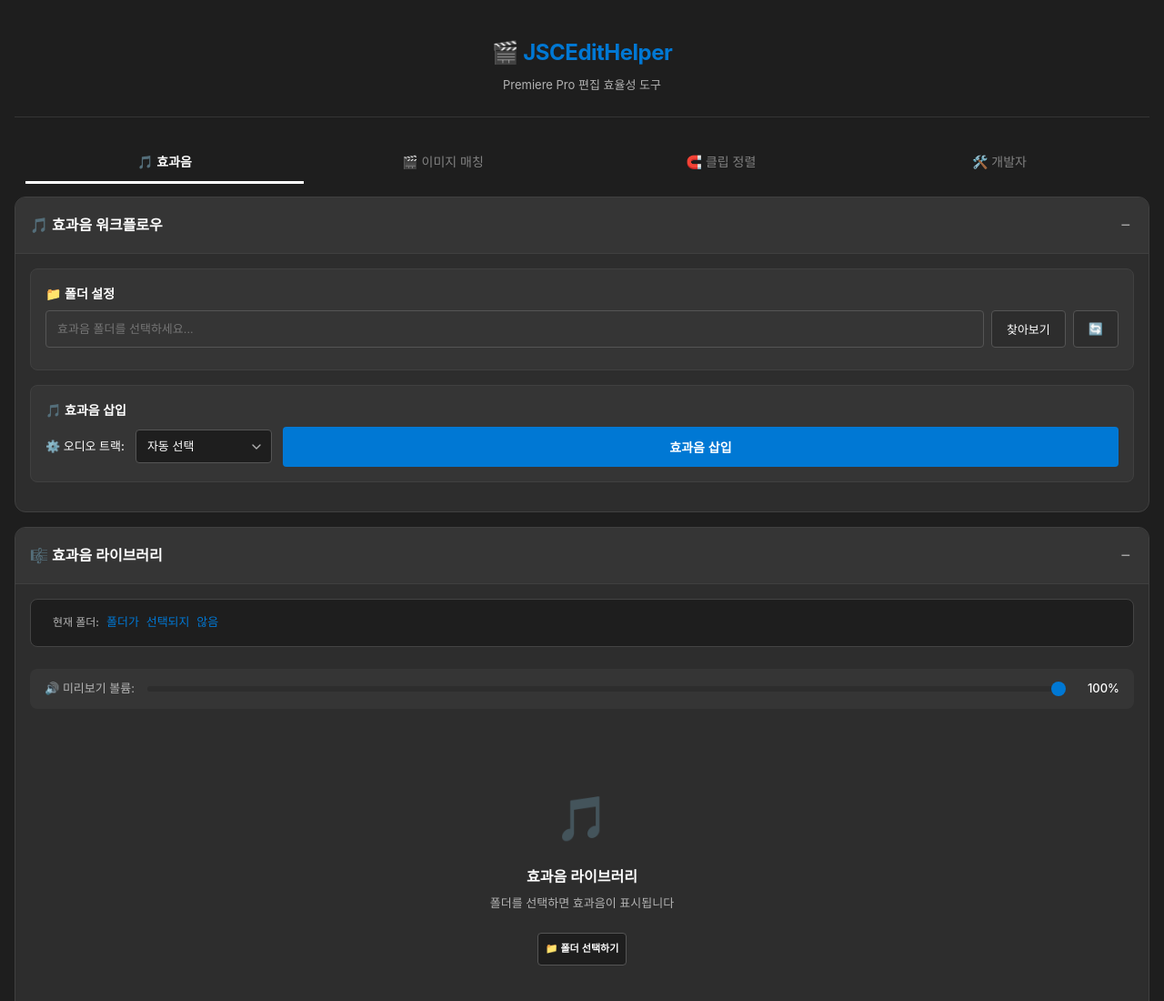
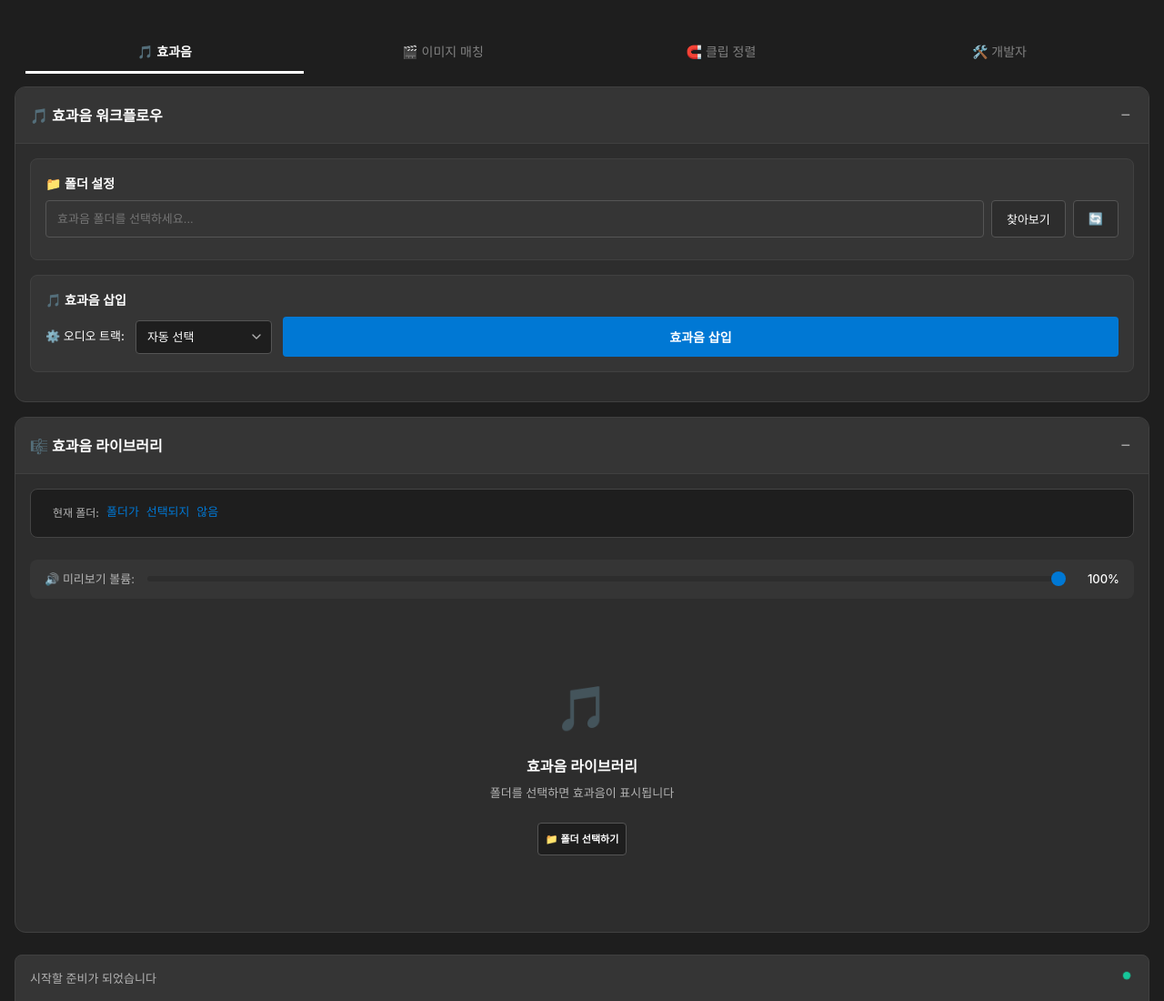
Before and after one commit to j082175/com.adobe.JSCEditHelper, a website: page index.html in a window 1280 px wide. Shown: the top 1100 px of the page at 91% size. Drawn offline with Linux system fonts and the light colour scheme.

Commit message:
Remove app header section to save UI space
Removed the header section containing app title and subtitle to reduce
vertical space usage in the extension panel UI.

Co-Authored-By: Claude Sonnet 4.5 <noreply@anthropic.com>

```diff
--- a/index.html
+++ b/index.html
@@ -7,12 +7,6 @@
 </head>
 <body>
     <div id="content">
-        <!-- 헤더 섹션 -->
-        <header class="app-header">
-            <h1>🎬 JSCEditHelper</h1>
-            <p class="app-subtitle">Premiere Pro 편집 효율성 도구</p>
-        </header>
-
         <!-- 탭 네비게이션 -->
         <div class="tabs-navigation">
             <button class="tab-button active" data-tab="sound">🎵 효과음</button>
```
